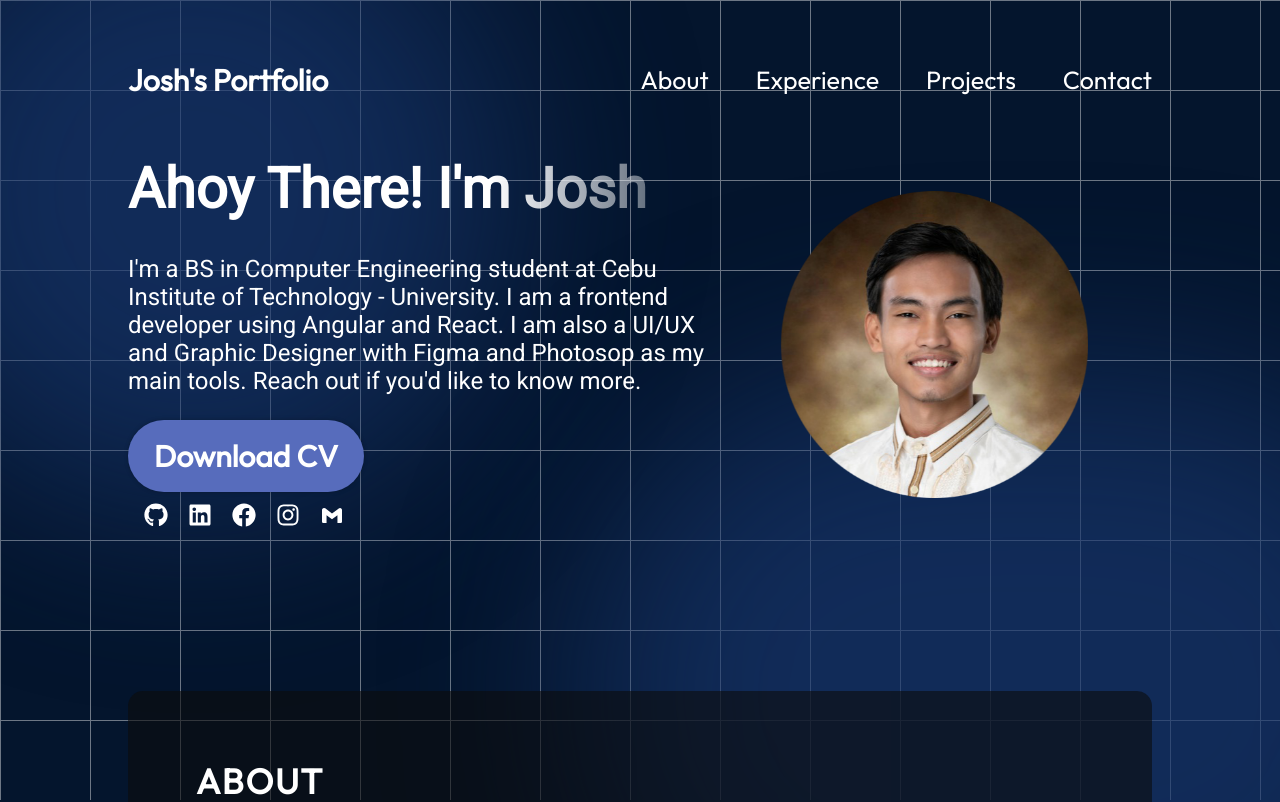
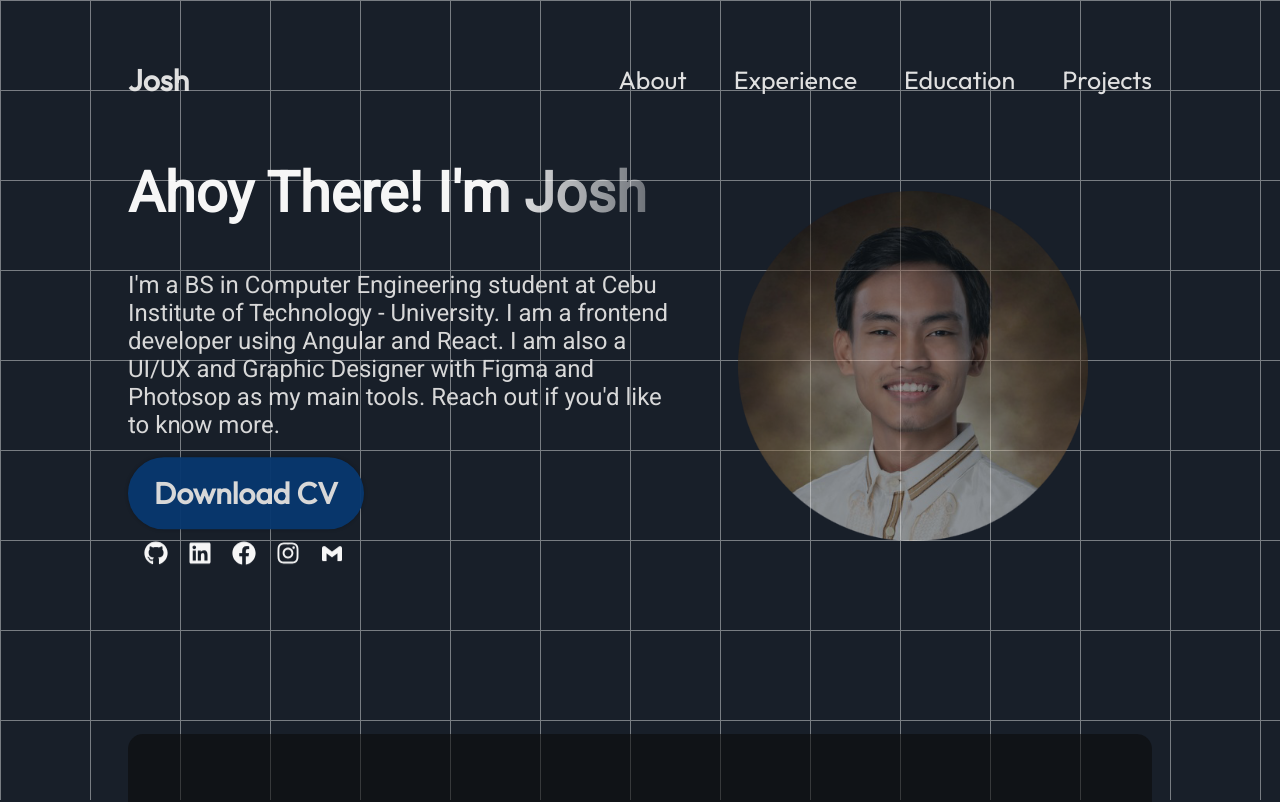
Before and after one commit to Jaermis/portfoliov2, a React (Vite) app: page / in a window 1280 px wide. Shown: the top 802 px of the page. Built offline with nearby package versions, Linux system fonts and the light colour scheme.

Commit message:
added fade animations up to about

```diff
--- a/src/components/About/About.jsx
+++ b/src/components/About/About.jsx
@@ -1,12 +1,15 @@
 import { getImageUrl } from "../../utils";
 import styles from "./About.module.css";
+import { Fade } from "react-awesome-reveal";
 
 export const About = () => {
   return (
+    <Fade direction="up" triggerOnce>
       <section className={styles.container} id="about">
         <h2 className={styles.title}>About</h2>
         <div className={styles.content}>
           {/*<img className={styles.aboutImg} src={getImageUrl("about/aboutImage.png")} alt="me sitting" />*/}
+          <Fade cascade delay={1000} damping={0.2} triggerOnce>
             <ul className={styles.aboutItems}>
               <li className={styles.aboutItem}>
                 <img
@@ -51,7 +54,9 @@ export const About = () => {
                 </div>
               </li>
             </ul>
+          </Fade>
         </div>
       </section>
+    </Fade>
   );
 };
--- a/src/components/Greeting/Greeting.module.css
+++ b/src/components/Greeting/Greeting.module.css
@@ -108,3 +108,9 @@
     opacity: 0;
   }
 }
+
+@media screen and (max-width: 830px) {
+  .searchIcon {
+    display: none;
+  }
+}
--- a/src/components/Hero/Hero.jsx
+++ b/src/components/Hero/Hero.jsx
@@ -1,3 +1,4 @@
+import { useState, useEffect } from "react";
 import { getImageUrl } from "../../utils";
 import styles from "./Hero.module.css";
 import { FaGithub, FaLinkedin, FaFacebook, FaInstagram } from "react-icons/fa";
@@ -5,14 +6,24 @@ import { BiLogoGmail } from "react-icons/bi";
 import { Fade } from "react-awesome-reveal";
 
 export const Hero = () => {
+  const [initialLoad, setInitialLoad] = useState(true);
+
+  useEffect(() => {
+    const timeout = setTimeout(() => {
+      setInitialLoad(false);
+    }, 7000);
+
+    return () => clearTimeout(timeout);
+  }, []);
+
   return (
     <section className={styles.container}>
       <div className={styles.content}>
-        <Fade>
+        <Fade delay={initialLoad ? 5200 : 0} direction="down" triggerOnce>
           <h1 className={styles.title}>Ahoy There! I&apos;m Josh</h1>
         </Fade>
 
-        <Fade>
+        <Fade delay={initialLoad ? 5200 : 0} direction="up" triggerOnce>
           <p className={styles.description}>
             I&apos;m a BS in Computer Engineering student at Cebu Institute of
             Technology - University. I am a frontend developer using Angular and
@@ -22,7 +33,7 @@ export const Hero = () => {
           </p>
         </Fade>
 
-        <Fade>
+        <Fade delay={initialLoad ? 5200 : 0} direction="up" triggerOnce>
           <a
             className={styles.contactBtn}
             href="https://drive.usercontent.google.com/u/0/uc?id=1MlJN4xJloprqTS39MHdyshMEMHzoR8mL&export=download"
@@ -31,7 +42,7 @@ export const Hero = () => {
           </a>
         </Fade>
 
-        <Fade>
+        <Fade delay={initialLoad ? 5200 : 0} direction="up" triggerOnce>
           <div className={styles.socials}>
             <a
               href="https://github.com/Jaermis"
@@ -70,13 +81,14 @@ export const Hero = () => {
           </div>
         </Fade>
       </div>
-      <img
-        className={styles.heroImg}
-        src={getImageUrl("hero/heroImage.png")}
-        alt="Hero Image"
-      />
-      <div className={styles.topBlur} />
-      <div className={styles.bottomBlur} />
+
+      <Fade delay={initialLoad ? 5200 : 0} triggerOnce duration={2500}>
+        <img
+          className={styles.heroImg}
+          src={getImageUrl("hero/heroImage.png")}
+          alt="Hero Image"
+        />
+      </Fade>
     </section>
   );
 };
--- a/src/components/Hero/Hero.module.css
+++ b/src/components/Hero/Hero.module.css
@@ -62,7 +62,8 @@
   align-items: center;
   margin: 64px;
   width: 30%;
-  z-index: 1;
+  min-width: 350px;
+  z-index: 9999;
 
   animation-name: floating;
   animation-duration: 3s;
@@ -97,7 +98,7 @@
   border-radius: 764px;
   background: rgba(25, 55, 109, 0.7);
   filter: blur(100px);
-  z-index: 0;
+  z-index: -900;
   animation: blur-size 5s infinite ease-in-out, blur-intro 3s ease-in-out 3s;
 }
 
@@ -112,7 +113,7 @@
   border-radius: 764px;
   background: rgba(25, 55, 109, 0.7);
   filter: blur(100px);
-  z-index: 0;
+  z-index: -2;
   animation: blur-size-bottom 5s infinite ease-in-out,
     blur-intro-bottom 3s ease-in-out 3s;
 }
@@ -193,7 +194,8 @@
   }
 
   .heroImg {
-    width: 50%;
+    width: 30%;
+    min-width: 200px;
   }
 
   .content {
--- a/src/components/Navbar/Navbar.jsx
+++ b/src/components/Navbar/Navbar.jsx
@@ -1,14 +1,16 @@
 import { useState } from "react";
 import styles from "./Navbar.module.css";
 import { getImageUrl } from "../../utils";
+import { Fade } from "react-awesome-reveal";
 
 export const Navbar = () => {
   const [menuOpen, setMenuOpen] = useState(false);
 
   return (
+    <Fade direction="down" triggerOnce>
       <nav className={styles.navbar}>
         <a className={styles.title} href="/">
-        Josh&apos;s Portfolio
+          Josh
         </a>
         <div className={styles.menu}>
           <img
@@ -32,13 +34,14 @@ export const Navbar = () => {
               <a href="#experience">Experience</a>
             </li>
             <li>
-            <a href="#projects">Projects</a>
+              <a href="#education">Education</a>
             </li>
             <li>
-            <a href="#contact">Contact</a>
+              <a href="#projects">Projects</a>
             </li>
           </ul>
         </div>
       </nav>
+    </Fade>
   );
 };
--- a/src/index.css
+++ b/src/index.css
@@ -1,10 +1,11 @@
-*{
+* {
   box-sizing: border-box;
   margin: 0;
   padding: 0;
   font-family: "Outfit", Arial, Helvetica, sans-serif;
 }
 
-html{
+html {
   scroll-behavior: smooth;
+  scroll-snap-type: y mandatory;
 }
--- a/src/vars.css
+++ b/src/vars.css
@@ -1,11 +1,10 @@
 :root {
-  --color-text: #fff;
-  --color-primary: #576cbc;
-  --color-primary-hover: #54639e;
-  --color-secondary: #19376d;
-  --color-dark: #0b2447;
-  --color-bg: #04152d;
-  --color-intro-bg: #181f29;
+  --color-text: #e0e0e0;
+  --color-primary: #08386f;
+  --color-primary-hover: #092b52;
+  --color-secondary: rgb(41, 56, 115);
+  --color-dark: #15253a;
+  --color-bg: #181f29;
 
   --font-robot: "Roboto";
 }
```
Also changed, not shown: src/components/Navbar/Navbar.module.css (+16 -12 lines). Lines whose indentation alone changed are shown as unchanged.
